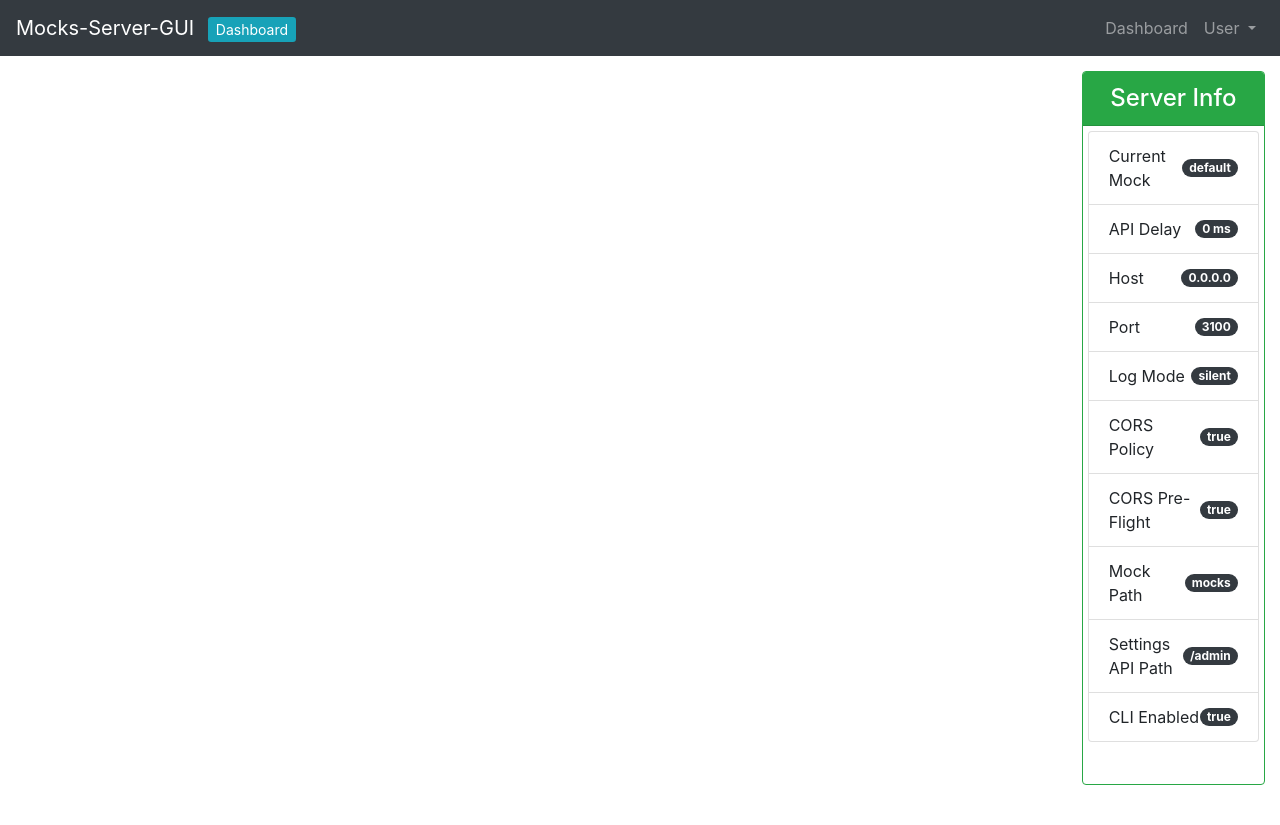
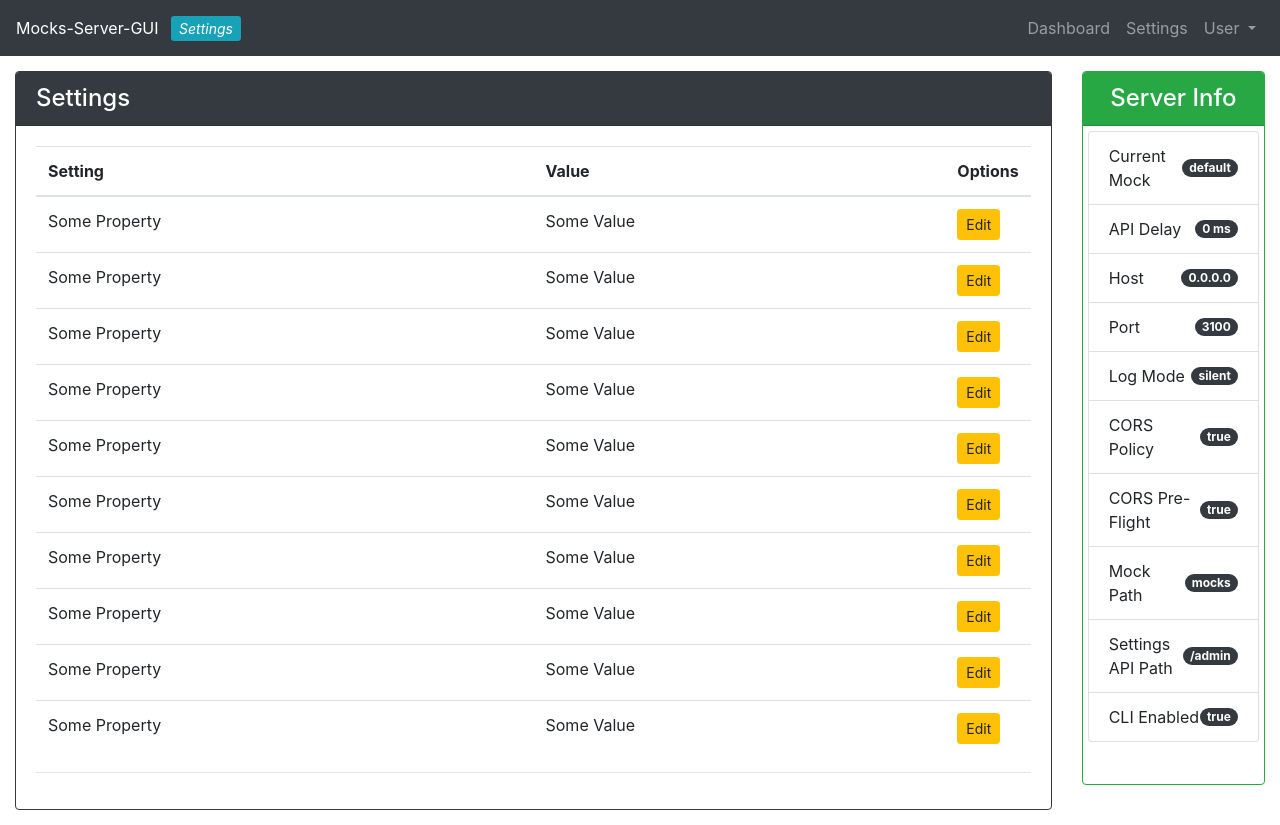
Before and after one commit to kmmuntasir/mocks-server-gui, a Nuxt app: page /settings in a window 1280 px wide. Before the commit the page ends 800 px from the top, so only its background shows below. Built offline with nearby package versions, Linux system fonts and the light colour scheme.

Commit message:
Create routes and additional pages

```diff
--- /dev/null
+++ b/components/AppHeader.vue
@@ -0,0 +1,39 @@
+<template>
+  <header>
+    <b-navbar fixed="top" toggleable="lg" type="dark" variant="dark">
+      <b-navbar-brand class="brandName">
+        <span>
+          Mocks-Server-GUI
+        </span>
+        <span class="pageName bg-info btn-sm ml-2">
+          {{ $route.name }}
+        </span>
+      </b-navbar-brand>
+      <b-navbar-toggle target="nav-collapse" />
+      <b-collapse id="nav-collapse" is-nav>
+        <NavBar />
+      </b-collapse>
+    </b-navbar>
+  </header>
+</template>
+
+<script>
+import NavBar from './NavBar'
+
+export default {
+  name: 'AppHeader',
+  components: {
+    NavBar
+  }
+}
+</script>
+
+<style scoped>
+  .brandName {
+    font-size: 1rem;
+  }
+  .pageName {
+    text-transform: capitalize;
+    font-style: italic;
+  }
+</style>
--- a/components/NavBar.vue
+++ b/components/NavBar.vue
@@ -1,7 +1,10 @@
 <template>
   <b-navbar-nav class="ml-auto">
-    <nuxt-link class="nav-link nuxt-link-active" to="/">
+    <nuxt-link class="nav-link" :to="Routes.dashboard">
       Dashboard
+    </nuxt-link>
+    <nuxt-link class="nav-link nuxt-link-active" :to="Routes.settings">
+      Settings
     </nuxt-link>
     <div>
       <b-nav-item-dropdown right>
@@ -14,14 +17,24 @@
         <b-dropdown-item>
           Sign Out
         </b-dropdown-item>
+        <b-dropdown-divider />
+        <b-dropdown-item :to="Routes.about">
+          About Mocks-Server-GUI
+        </b-dropdown-item>
       </b-nav-item-dropdown>
     </div>
   </b-navbar-nav>
 </template>
 
 <script>
+import Routes from '../constants/Routes'
 
 export default {
-  name: 'NavBar'
+  name: 'NavBar',
+  data () {
+    return {
+      Routes
+    }
+  }
 }
 </script>
--- /dev/null
+++ b/constants/Routes.js
@@ -0,0 +1,8 @@
+export default {
+  root: '/',
+  dashboard: '/dashboard',
+  about: '/about',
+  settings: '/settings',
+  login: '/login',
+  profile: '/profile'
+}
--- a/layouts/default.vue
+++ b/layouts/default.vue
@@ -1,21 +1,6 @@
 <template>
   <div>
-    <header>
-      <b-navbar fixed="top" toggleable="lg" type="dark" variant="dark">
-        <b-navbar-brand class="brandName">
-          <span>
-            Mocks-Server-GUI
-          </span>
-          <span class="pageName bg-info btn-sm ml-2">
-            Dashboard
-          </span>
-        </b-navbar-brand>
-        <b-navbar-toggle target="nav-collapse" />
-        <b-collapse id="nav-collapse" is-nav>
-          <NavBar />
-        </b-collapse>
-      </b-navbar>
-    </header>
+    <AppHeader />
     <b-container fluid class="defaultLayoutContainer">
       <b-row>
         <b-col class="col-10">
@@ -30,13 +15,13 @@
 </template>
 
 <script>
-import NavBar from '../components/NavBar'
+import AppHeader from '../components/AppHeader'
 import RightSideBar from '../components/RightSideBar'
 
 export default {
   name: 'DefaultLayout',
   components: {
-    NavBar,
+    AppHeader,
     RightSideBar
   }
 }
--- /dev/null
+++ b/pages/about/index.vue
@@ -0,0 +1,29 @@
+<template>
+  <b-card
+    border-variant="dark"
+    header="About this Project"
+    header-bg-variant="dark"
+    header-text-variant="white"
+    header-class="h4"
+  >
+    <p>Lorem ipsum dolor sit amet, consectetuer adipiscing elit. Aenean commodo ligula eget dolor. Aenean massa. Cum sociis natoque penatibus et magnis dis parturient montes, nascetur ridiculus mus. Donec quam felis, ultricies nec, pellentesque eu, pretium quis, sem. Nulla consequat massa quis enim. Donec pede justo, fringilla vel, aliquet nec, vulputate eget, arcu. In enim justo, rhoncus ut, imperdiet a, venenatis vitae, justo. Nullam dictum felis eu pede mollis pretium. Integer tincidunt. Cras dapibus. Vivamus elementum semper nisi. Aenean vulputate eleifend tellus. Aenean leo ligula, porttitor eu, consequat vitae, eleifend ac, enim. Aliquam lorem ante, dapibus in, viverra quis, feugiat a, tellus.</p>
+
+    <p>Phasellus viverra nulla ut metus varius laoreet. Quisque rutrum. Aenean imperdiet. Etiam ultricies nisi vel augue. Curabitur ullamcorper ultricies nisi. Nam eget dui. Etiam rhoncus. Maecenas tempus, tellus eget condimentum rhoncus, sem quam semper libero, sit amet adipiscing sem neque sed ipsum. Nam quam nunc, blandit vel, luctus pulvinar, hendrerit id, lorem. Maecenas nec odio et ante tincidunt tempus. Donec vitae sapien ut libero venenatis faucibus. Nullam quis ante. Etiam sit amet orci eget eros faucibus tincidunt. Duis leo. Sed fringilla mauris sit amet nibh. Donec sodales sagittis magna. Sed consequat, leo eget bibendum sodales, augue velit cursus nunc, quis gravida magna mi a libero.</p>
+
+    <p>Fusce vulputate eleifend sapien. Vestibulum purus quam, scelerisque ut, mollis sed, nonummy id, metus. Nullam accumsan lorem in dui. Cras ultricies mi eu turpis hendrerit fringilla. Vestibulum ante ipsum primis in faucibus orci luctus et ultrices posuere cubilia Curae; In ac dui quis mi consectetuer lacinia. Nam pretium turpis et arcu. Duis arcu tortor, suscipit eget, imperdiet nec, imperdiet iaculis, ipsum. Sed aliquam ultrices mauris. Integer ante arcu, accumsan a, consectetuer eget, posuere ut, mauris. Praesent adipiscing. Phasellus ullamcorper ipsum rutrum nunc. Nunc nonummy metus. Vestibulum volutpat pretium libero. Cras id dui. Aenean ut eros et nisl sagittis vestibulum.</p>
+
+    <p>Nullam nulla eros, ultricies sit amet, nonummy id, imperdiet feugiat, pede. Sed lectus. Donec mollis hendrerit risus. Phasellus nec sem in justo pellentesque facilisis. Etiam imperdiet imperdiet orci. Nunc nec neque. Phasellus leo dolor, tempus non, auctor et, hendrerit quis, nisi. Curabitur ligula sapien, tincidunt non, euismod vitae, posuere imperdiet, leo. Maecenas malesuada. Praesent congue erat at massa. Sed cursus turpis vitae tortor. Donec posuere vulputate arcu. Phasellus accumsan cursus velit. Vestibulum ante ipsum primis in faucibus orci luctus et ultrices posuere cubilia Curae; Sed aliquam, nisi quis porttitor congue, elit erat euismod orci, ac placerat dolor lectus quis orci. Phasellus consectetuer vestibulum elit.</p>
+
+    <p>Aenean tellus metus, bibendum sed, posuere ac, mattis non, nunc. Vestibulum fringilla pede sit amet augue. In turpis. Pellentesque posuere. Praesent turpis. Aenean posuere, tortor sed cursus feugiat, nunc augue blandit nunc, eu sollicitudin urna dolor sagittis lacus. Donec elit libero, sodales nec, volutpat a, suscipit non, turpis. Nullam sagittis. Suspendisse pulvinar, augue ac venenatis condimentum, sem libero volutpat nibh, nec pellentesque velit pede quis nunc. Vestibulum ante ipsum primis in faucibus orci luctus et ultrices posuere cubilia Curae; Fusce id purus. Ut varius tincidunt libero. Phasellus dolor. Maecenas vestibulum mollis diam. Pellentesque ut neque. Pellentesque habitant morbi tristique senectus et netus et malesuada fames ac turpis egestas. In dui magna, posuere eget, vestibulum et, tempor auctor, justo. In ac felis quis tortor malesuada pretium. Pellentesque auctor neque nec urna. Proin sapien ipsum, porta a, auctor quis, euismod ut, mi. Aenean viverra rhoncus pede. Pellentesque habitant morbi tristique senectus et netus et malesuada fames ac turpis egestas. Ut non enim eleifend felis pretium feugiat. Vivamus quis mi. Phasellus a est. Phasellus magna. In hac habitasse platea dictumst. Curabitur at lacus ac velit ornare lobortis. Curabitur a felis in nunc fringilla tristique.</p>
+  </b-card>
+</template>
+
+<script>
+export default {
+  name: 'AboutPage'
+}
+</script>
+
+<style scoped>
+
+</style>
--- /dev/null
+++ b/pages/dashboard/index.vue
@@ -0,0 +1,26 @@
+<template>
+  <b-container fluid>
+    <b-row>
+      <b-col class="col-3">
+        <RouteList />
+      </b-col>
+      <b-col class="col-9">
+        <MockList />
+      </b-col>
+    </b-row>
+  </b-container>
+</template>
+
+<script>
+
+import MockList from '../../components/MockList'
+import RouteList from '../../components/RouteList'
+
+export default {
+  name: 'DashboardPage',
+  components: {
+    RouteList,
+    MockList
+  }
+}
+</script>
--- a/pages/index.vue
+++ b/pages/index.vue
@@ -1,26 +1,23 @@
 <template>
-  <b-container fluid>
-    <b-row>
-      <b-col class="col-3">
-        <RouteList />
-      </b-col>
-      <b-col class="col-9">
-        <MockList />
-      </b-col>
-    </b-row>
-  </b-container>
+  <div />
 </template>
 
 <script>
-
-import MockList from '../components/MockList'
-import RouteList from '../components/RouteList'
+import Routes from '~/constants/Routes'
 
 export default {
-  name: 'IndexPage',
-  components: {
-    RouteList,
-    MockList
+  name: 'DefaultPage',
+  head () {
+    return {
+      title: 'Welcome'
+    }
+  },
+  created () {
+    this.$router.push(Routes.dashboard)
   }
 }
 </script>
+
+<style>
+
+</style>
--- /dev/null
+++ b/pages/settings/index.vue
@@ -0,0 +1,50 @@
+<template>
+  <b-card
+    border-variant="dark"
+    header="Settings"
+    header-bg-variant="dark"
+    header-text-variant="white"
+    header-class="h4"
+  >
+    <table class="table table-hover">
+      <thead>
+        <tr>
+          <th>Setting</th>
+          <th>Value</th>
+          <th class="td-sm">
+            Options
+          </th>
+        </tr>
+      </thead>
+      <tbody>
+        <tr v-for="row in rows" :key="row">
+          <td>Some Property</td>
+          <td>Some Value</td>
+          <td>
+            <b-button variant="warning" size="sm" class="m-0">
+              Edit
+            </b-button>
+          </td>
+        </tr>
+      </tbody>
+    </table>
+    <hr>
+  </b-card>
+</template>
+
+<script>
+export default {
+  name: 'SettingsPage',
+  data () {
+    return {
+      rows: [1, 2, 3, 4, 5, 6, 7, 8, 9, 10]
+    }
+  }
+}
+</script>
+
+<style scoped>
+  .td-sm {
+    width: 50px !important;
+  }
+</style>
```
